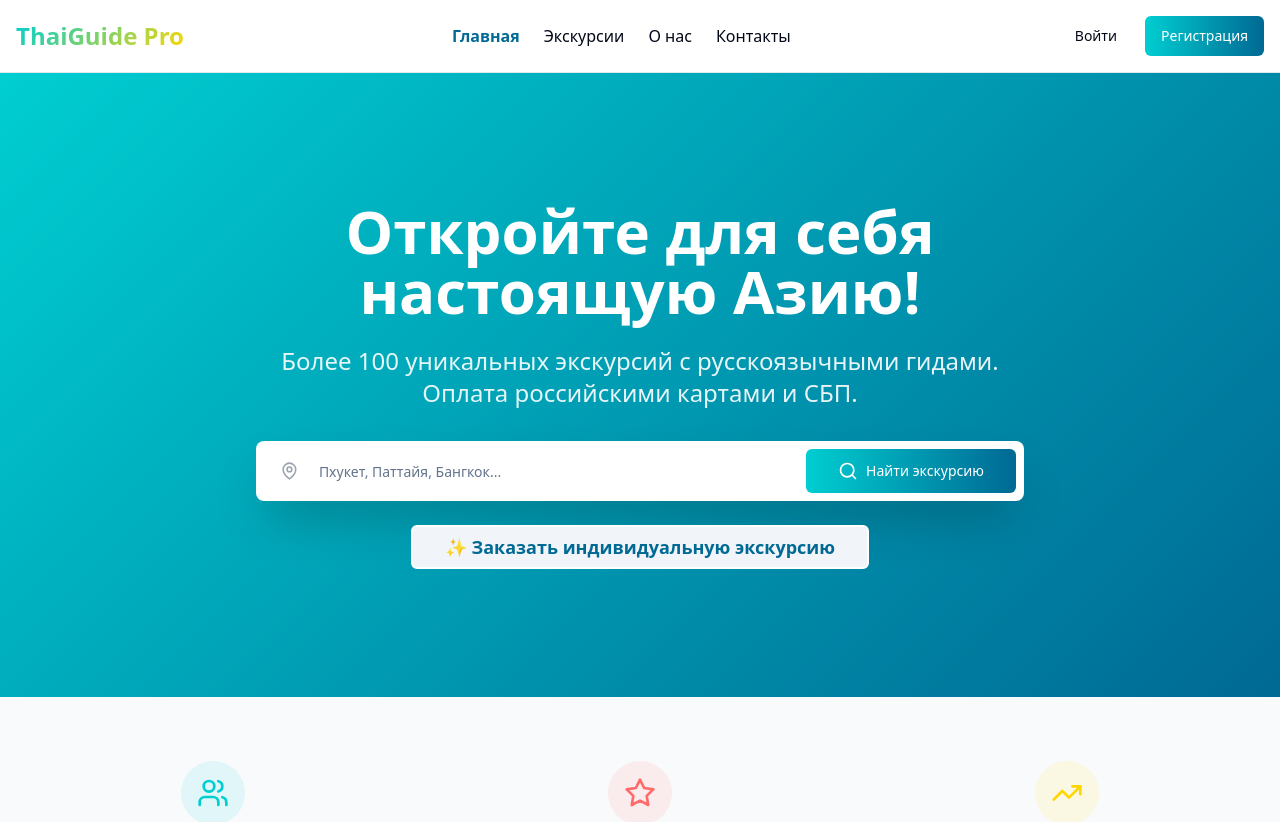
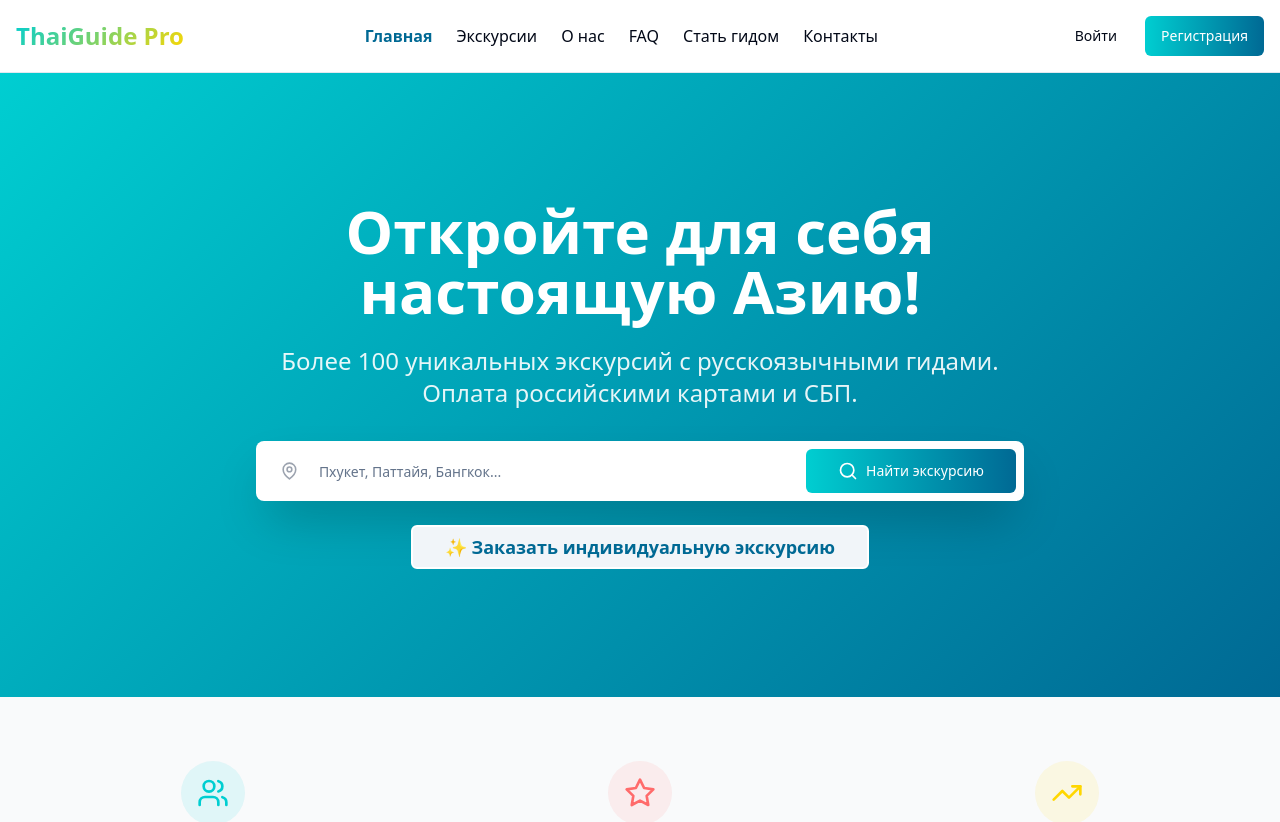
Before and after one commit to kbeautyg/gide, a React (Vite) app in the folder frontend/: page / in a window 1280 px wide. Shown: the top 822 px of the page. Built offline with nearby package versions, Linux system fonts and the light colour scheme; no server answers.

Commit message:
feat: add FAQ and Become Guide to header + remove Create User button from dashboards

```diff
--- a/frontend/src/components/PublicHeader.tsx
+++ b/frontend/src/components/PublicHeader.tsx
@@ -39,6 +39,22 @@ export function PublicHeader() {
             О нас
           </Link>
           <Link
+            to="/faq"
+            className={`hover:text-tropical-ocean transition-colors ${
+              location.pathname === '/faq' ? 'text-tropical-ocean font-semibold' : ''
+            }`}
+          >
+            FAQ
+          </Link>
+          <Link
+            to="/become-guide"
+            className={`hover:text-tropical-ocean transition-colors ${
+              location.pathname === '/become-guide' ? 'text-tropical-ocean font-semibold' : ''
+            }`}
+          >
+            Стать гидом
+          </Link>
+          <Link
             to="/contact"
             className={`hover:text-tropical-ocean transition-colors ${
               location.pathname === '/contact' ? 'text-tropical-ocean font-semibold' : ''
--- a/frontend/src/pages/dashboard/AdminDashboardPage.tsx
+++ b/frontend/src/pages/dashboard/AdminDashboardPage.tsx
@@ -1,14 +1,10 @@
-import { useState } from 'react'
 import { useQuery } from '@tanstack/react-query'
 import { Card, CardContent, CardDescription, CardHeader, CardTitle } from '@/components/ui/card'
-import { Button } from '@/components/ui/button'
-import { Users, Wallet, Plus } from 'lucide-react'
+import { Users, Wallet } from 'lucide-react'
 import { formatRUB } from '@/lib/utils'
-import { CreateUserDialog } from '@/components/CreateUserDialog'
 import { api } from '@/lib/api'
 
 export default function AdminDashboardPage() {
-  const [dialogOpen, setDialogOpen] = useState(false)
 
   // Загрузка команды
   const { data: teamData } = useQuery({
@@ -26,18 +22,10 @@ export default function AdminDashboardPage() {
 
   return (
     <div className="space-y-6">
-      <div className="flex items-center justify-between">
-        <div>
-          <h1 className="text-3xl font-bold text-blue-600">Дашборд Админа</h1>
-          <p className="text-gray-600 mt-1">Управление вашей командой</p>
-        </div>
-        <Button className="gap-2 bg-blue-600 hover:bg-blue-700" onClick={() => setDialogOpen(true)}>
-          <Plus size={18} />
-          Создать пользователя
-        </Button>
+      <div>
+        <h1 className="text-3xl font-bold text-blue-600">Дашборд Админа</h1>
+        <p className="text-gray-600 mt-1">Управление вашей командой</p>
       </div>
-
-      <CreateUserDialog open={dialogOpen} onOpenChange={setDialogOpen} />
 
       {/* Статистика */}
       <div className="grid md:grid-cols-4 gap-6">
--- a/frontend/src/pages/dashboard/SuperAdminDashboard.tsx
+++ b/frontend/src/pages/dashboard/SuperAdminDashboard.tsx
@@ -1,15 +1,12 @@
 import { useState } from 'react'
 import { useQuery } from '@tanstack/react-query'
 import { Card, CardContent, CardDescription, CardHeader, CardTitle } from '@/components/ui/card'
-import { Button } from '@/components/ui/button'
 import { Input } from '@/components/ui/input'
-import { Users, Wallet, Plus, Search, Eye } from 'lucide-react'
+import { Users, Wallet, Search, Eye } from 'lucide-react'
 import { formatRUB } from '@/lib/utils'
-import { CreateUserDialog } from '@/components/CreateUserDialog'
 import { api } from '@/lib/api'
 
 export default function SuperAdminDashboard() {
-  const [dialogOpen, setDialogOpen] = useState(false)
   const [searchTerm, setSearchTerm] = useState('')
   const [selectedRole, setSelectedRole] = useState<string>('all')
 
@@ -55,18 +52,10 @@ export default function SuperAdminDashboard() {
 
   return (
     <div className="space-y-6">
-      <div className="flex items-center justify-between">
-        <div>
-          <h1 className="text-3xl font-bold text-purple-600">Дашборд Супер-Админа</h1>
-          <p className="text-gray-600 mt-1">Полный контроль над всей системой</p>
-        </div>
-        <Button className="gap-2 bg-purple-600 hover:bg-purple-700" onClick={() => setDialogOpen(true)}>
-          <Plus size={18} />
-          Создать пользователя
-        </Button>
+      <div>
+        <h1 className="text-3xl font-bold text-purple-600">Дашборд Супер-Админа</h1>
+        <p className="text-gray-600 mt-1">Полный контроль над всей системой</p>
       </div>
-
-      <CreateUserDialog open={dialogOpen} onOpenChange={setDialogOpen} />
 
       {/* Общая статистика */}
       <div>
```
